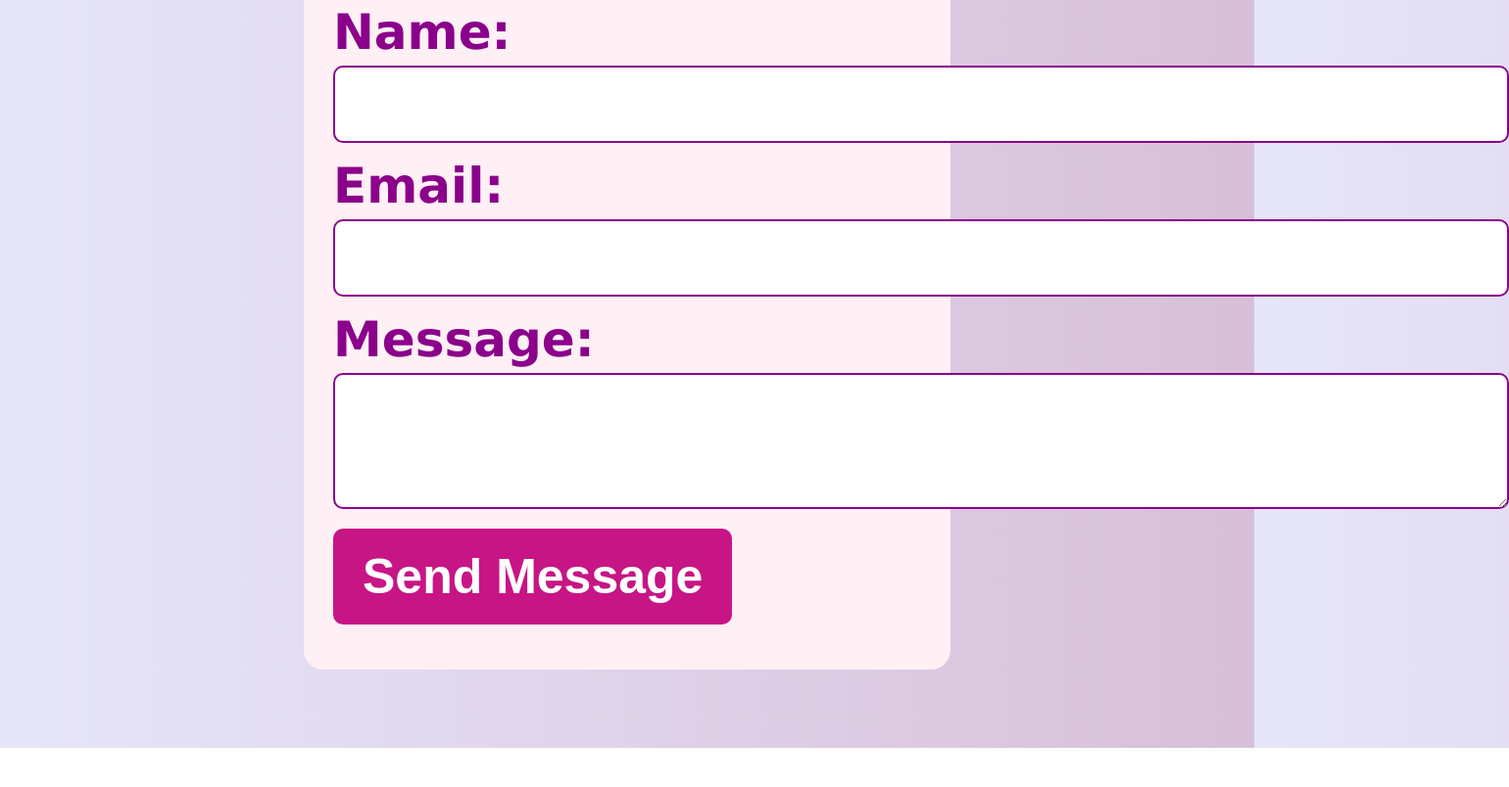
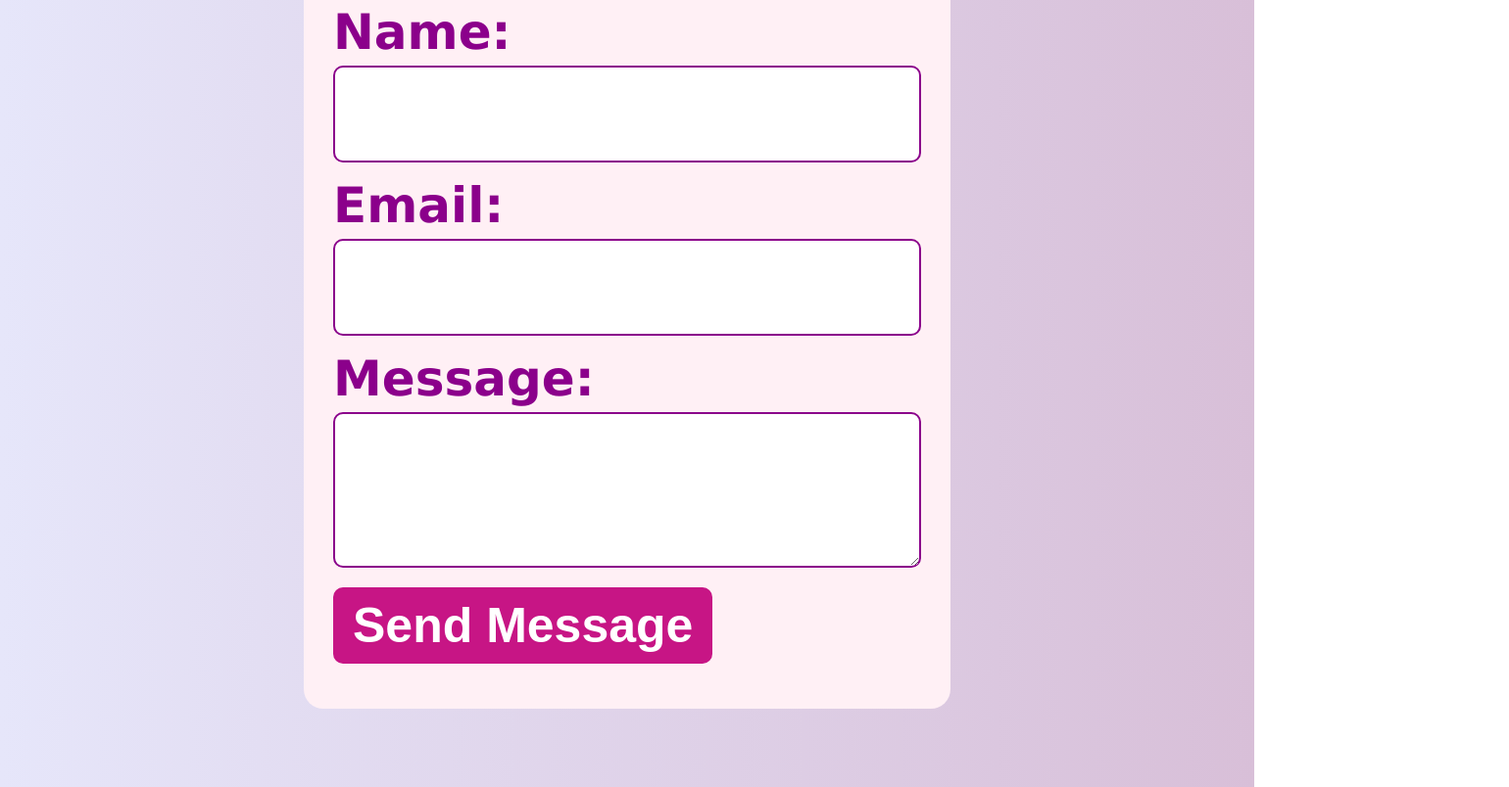
Before and after one commit to kavyaankolekar29-arch/Mehandi-Design-website, a plain HTML site: page contact.html in a window 1280 px wide. Shown: the part 388-1192 px from the top of the page at 98% size, 1540 px wide, since content can reach past the window. Before the commit the page ends 1152 px from the top, so only its background shows below. Drawn offline with Linux system fonts and the light colour scheme.

Commit message:
Update contact.html

```diff
--- a/contact.html
+++ b/contact.html
@@ -47,15 +47,15 @@
             font-size:50px;
         }
         input, textarea {
-            width: 200%;
-            padding: 30px;
+            width: 100%;
+            padding: 40px;
             margin-top: 5px;
             border-radius: 10px;
             border: 2px solid darkmagenta;
         }
         button {
             margin-top: 20px;
-            padding: 20px 30px;
+            padding: 10px 20px;
             background-color: mediumvioletred;
             color: white;
             border: none;
```
